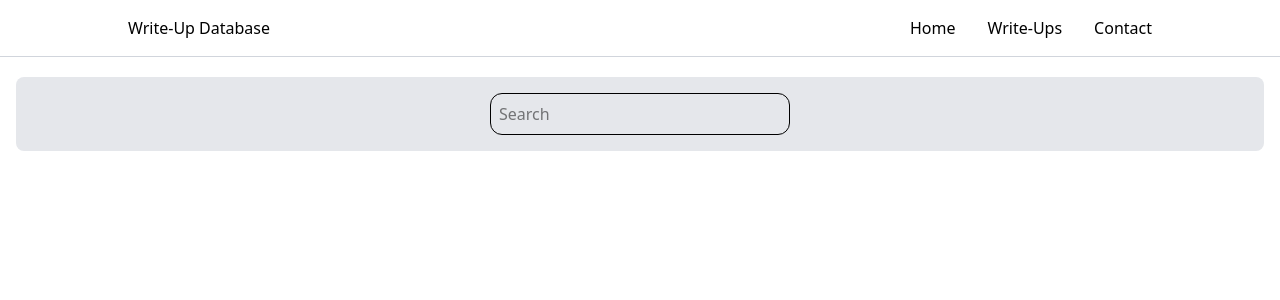
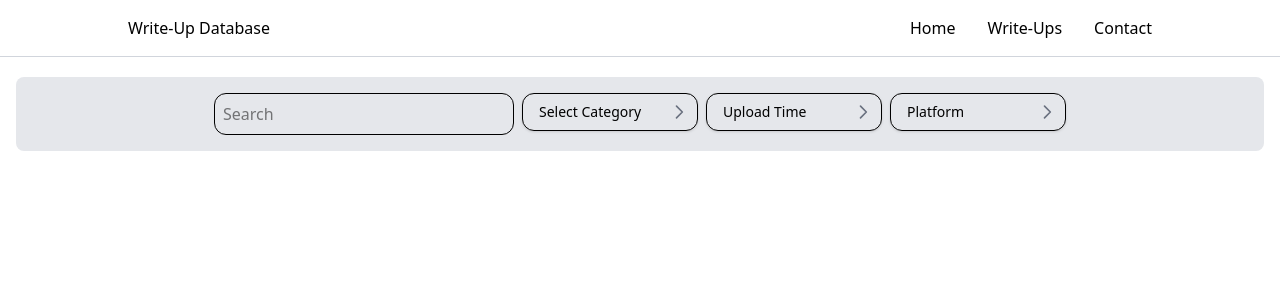
Before and after one commit to KieranPritchard/CTF-Showcase, a React (Vite) app: page /write-ups in a window 1280 px wide. Shown: the top 300 px of the page. Built offline with nearby package versions, Linux system fonts and the light colour scheme.

Commit message:
added drop downs

```diff
--- /dev/null
+++ b/src/components/write_ups/Dropdown.jsx
@@ -0,0 +1,49 @@
+import { useState } from "react"
+
+function Dropdown({ options = [], handleSelect, message}) {
+    const [isOpen, setIsOpen] = useState(false)
+    const [selected, setSelected] = useState(message)
+
+    const onSelectOption = (option) => {
+        setSelected(option)
+        setIsOpen(false)
+        handleSelect(option) // ✅ send data up to parent
+    }
+
+    return (
+        <div className="flex flex-col w-44 text-sm relative">
+            <button
+                type="button"
+                onClick={() => setIsOpen(!isOpen)}
+                className="w-full text-left px-4 pr-2 py-2 border rounded-xl shadow-sm focus:outline-none"
+            >
+                <span>{selected}</span>
+                <svg
+                    className={`w-5 h-5 inline float-right transition-transform duration-200 ${isOpen ? "rotate-0" : "-rotate-90"}`}
+                    xmlns="http://www.w3.org/2000/svg"
+                    fill="none"
+                    viewBox="0 0 24 24"
+                    stroke="#6B7280"
+                >
+                <path strokeLinecap="round" strokeLinejoin="round" strokeWidth={2} d="M19 9l-7 7-7-7" />
+                </svg>
+            </button>
+
+            {isOpen && (
+                <ul className="w-full bg-white border border-gray-300 rounded shadow-md mt-1 py-2 absolute z-10">
+                {options.map((option) => (
+                    <li
+                        key={option}
+                        className="px-4 py-2 hover:bg-indigo-500 hover:text-white cursor-pointer"
+                        onClick={() => onSelectOption(option)}
+                    >
+                        {option}
+                    </li>
+                ))}
+                </ul>
+            )}
+        </div>
+    )
+}
+
+export default Dropdown
--- a/src/pages/WriteUps.jsx
+++ b/src/pages/WriteUps.jsx
@@ -1,13 +1,46 @@
+import { useState } from "react"
 import Background from "../components/Background"
+import Dropdown from "../components/write_ups/Dropdown"
 import Search from "../components/write_ups/Search"
 import Toolbar from "../components/write_ups/Toolbar"
 
 function WriteUps(){
+    const [currentCategory, setCurrentCategory] = useState("")
+    const [currentUpload, setCurrentUpload] = useState("")
+    const [currentPlatform, setCurrentPlatform] = useState("")
+
+    const handleCategoryChange = () => {
+        setCurrentCategory(currentCategory)
+    }
+
+    const handleUploadChange = () => {
+        setCurrentUpload(currentUpload)
+    }
+
+    const handlePlatformChange = () => {
+        setCurrentPlatform(currentPlatform)
+    }
+
     return(
         <>
             <Background isEven={false}>
                 <Toolbar>
                     <Search />
+                    <Dropdown
+                        options={["Tech", "Design", "Business"]}
+                        handleSelect={handleCategoryChange}
+                        message={"Select Category"}
+                    />
+                    <Dropdown
+                        options={["Tech", "Design", "Business"]}
+                        handleSelect={handleUploadChange}
+                        message={"Upload Time"}
+                    />
+                    <Dropdown
+                        options={["Tech", "Design", "Business"]}
+                        handleSelect={handlePlatformChange}
+                        message={"Platform"}
+                    />
                 </Toolbar>
             </Background>
         </>
```
